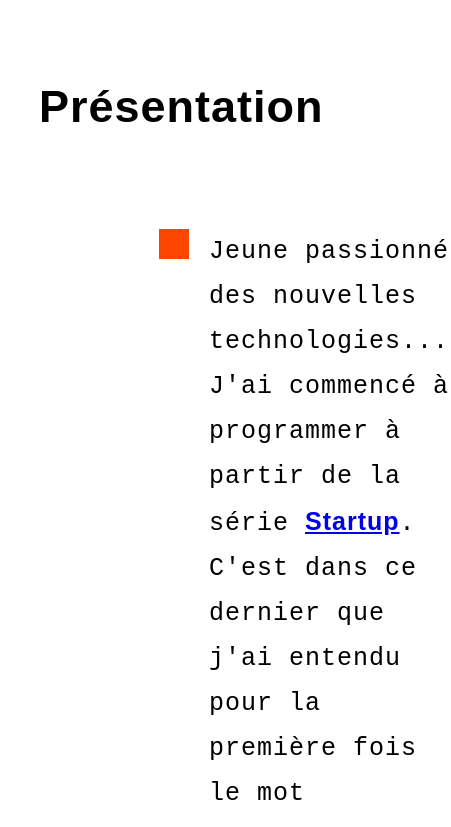
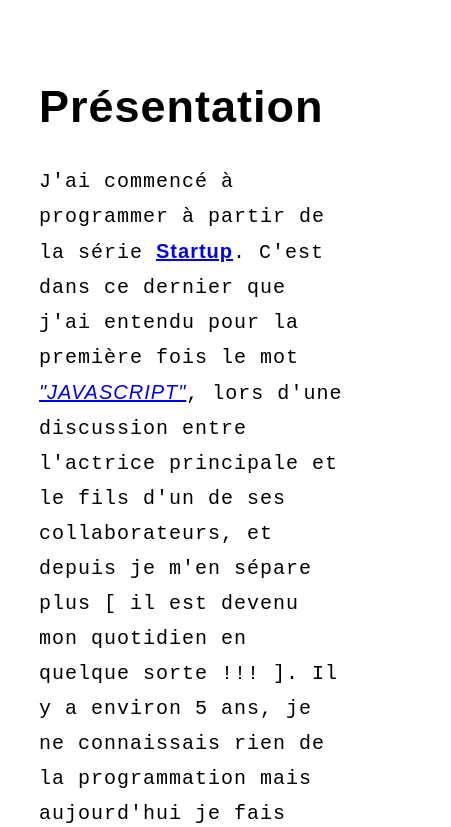
Before and after one commit to alphacpc/portfolio, a React (Create React App) app: page / in a window 390 px wide. Shown: the part 860-1687 px from the top of the page, 451 px wide, since content can reach past the window. Built offline with nearby package versions, Linux system fonts and the light colour scheme.

Commit message:
Updated design css responsive

```diff
--- a/src/assets/css/Mobile.css
+++ b/src/assets/css/Mobile.css
@@ -8,6 +8,18 @@
         padding-top: 100px;
     }
 
+    .divAboutContainer h2 {
+        margin-bottom: 0px;
+    }
+
+    .divAbout div span{
+        display: none;
+    }
+
+    .divAbout p, .divAbout p span {
+        font-size: 20px;
+        line-height: 35px;
+    }
 
 
     /* ********************** */
@@ -88,7 +100,7 @@
     }
 
     .contactItem{
-        margin: 40px;
+        margin: 40px 0;
     }
 
 
--- a/src/assets/css/Tablette.css
+++ b/src/assets/css/Tablette.css
@@ -35,6 +35,13 @@
         flex-direction: row ;
     }
 
+    #about .divDisplay{
+        margin: 0;
+    }
+
+    .divAbout p, .divAbout p span{
+        font-size: 20px;
+    }
 
     /* ********************** */
     /* ****** Projects ***** */
@@ -118,7 +125,7 @@
     }
 
     .contactItem{
-        margin: 40px;
+        margin: 40px 0;
     }
 
 
```
